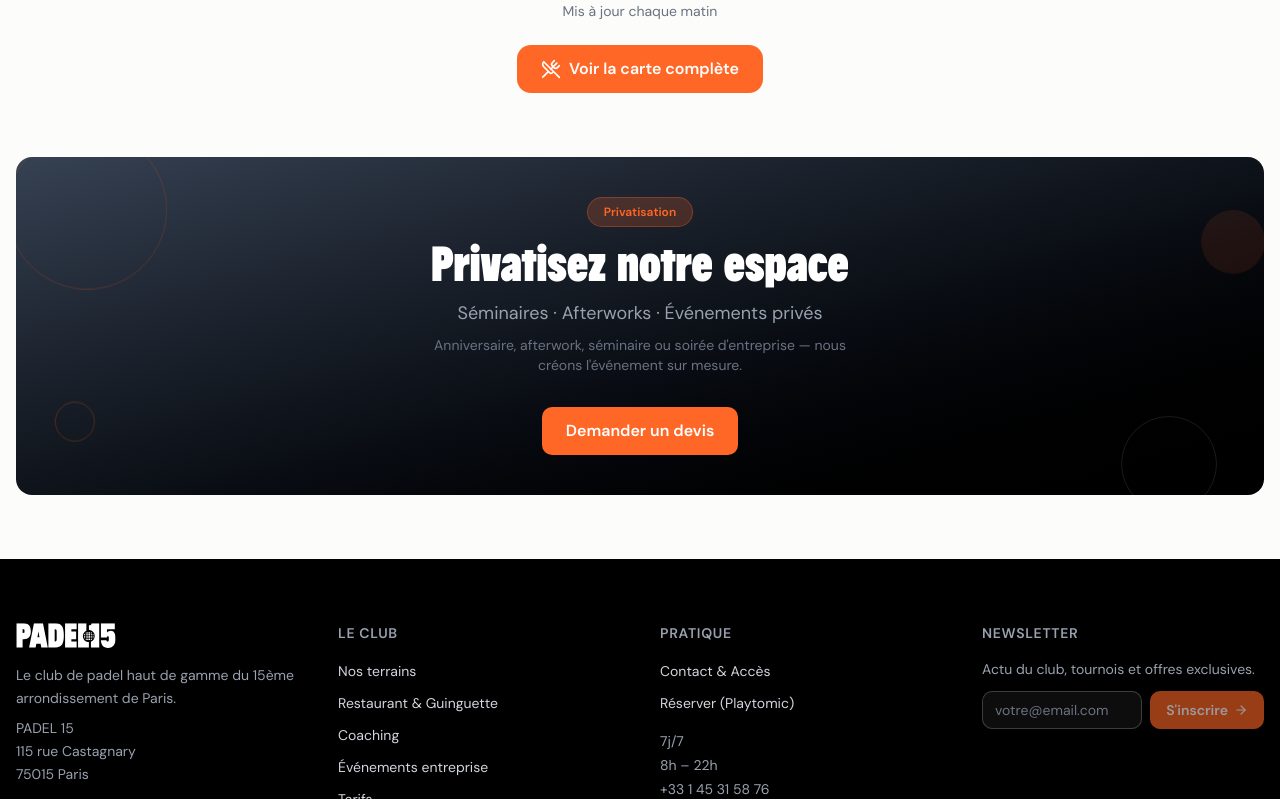
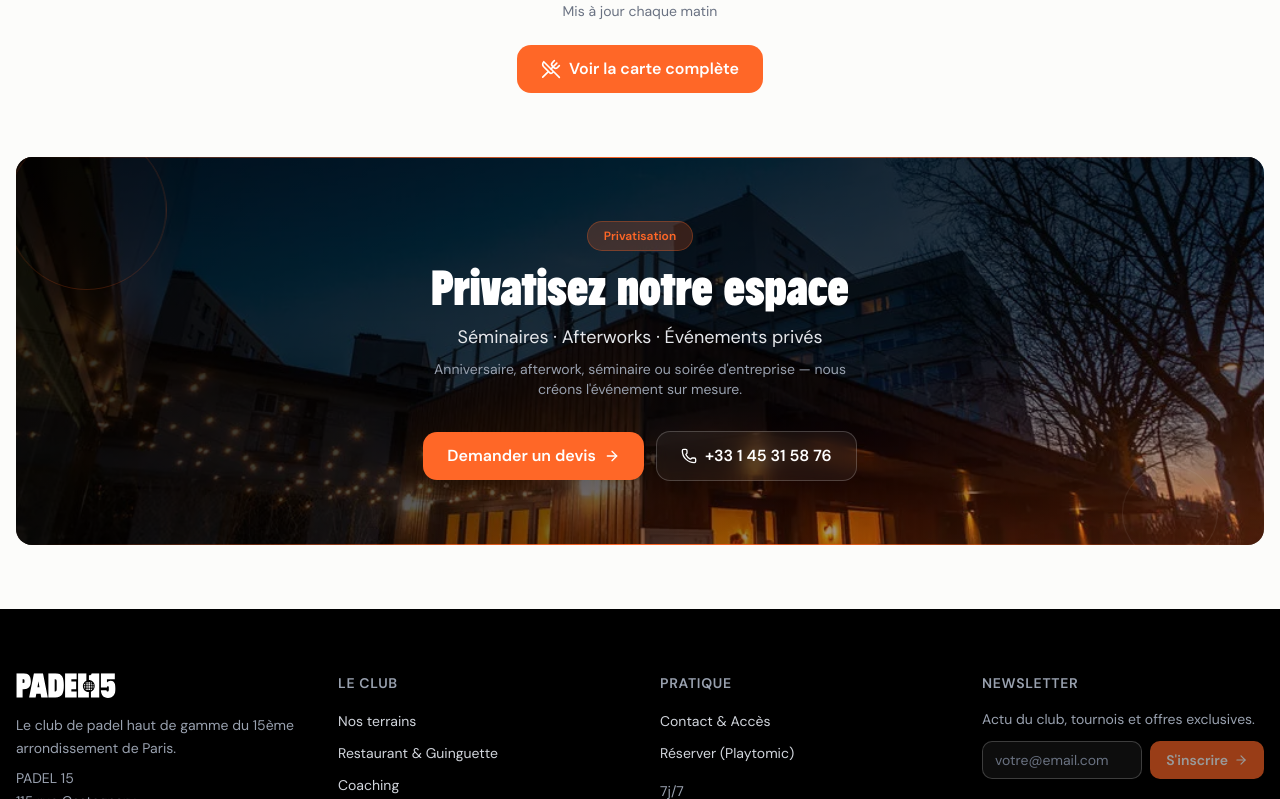
Before and after one commit to martincavil/padel15, a Next.js app: page /restaurant in a window 1280 px wide. Shown: the part 2321-3120 px from the top of the page. Built offline with nearby package versions, Linux system fonts and the light colour scheme.

Commit message:
fix animated card

```diff
--- a/src/components/restaurant/AnimatedPrivatiseCard.tsx
+++ b/src/components/restaurant/AnimatedPrivatiseCard.tsx
@@ -1,45 +1,65 @@
+import Image from "next/image";
+import { ArrowRight, Phone } from "lucide-react";
+
 export function AnimatedPrivatiseCard() {
   return (
-    <div className="relative bg-gradient-to-br from-gray-700 via-gray)800 to-black rounded-2xl p-10 text-center overflow-hidden">
-      {/* Cercle 1 — haut gauche */}
+    <div className="relative rounded-2xl overflow-hidden">
+      {/* Photo de fond */}
+      <div className="absolute inset-0">
+        <Image
+          src="/images/restaurant/rest-ext.webp"
+          alt="Terrasse extérieure Padel 15 — espace privatisable"
+          fill
+          className="object-cover"
+          sizes="(max-width: 1024px) 100vw, 1024px"
+        />
+      </div>
+      {/* Overlay sombre */}
+      <div className="absolute inset-0 bg-gradient-to-br from-black/85 via-black/75 to-brand-dark/30" />
+
+      {/* Liserés accent haut/bas */}
+      <div className="absolute top-0 inset-x-0 h-px bg-gradient-to-r from-transparent via-brand to-transparent z-20" />
+      <div className="absolute bottom-0 inset-x-0 h-px bg-gradient-to-r from-transparent via-brand to-transparent z-20" />
+
+      {/* Cercle décoratif — haut gauche */}
       <div
-        className="absolute w-40 h-40 rounded-full border border-brand/20 top-[-20px] left-[-20px]"
+        className="absolute w-40 h-40 rounded-full border border-brand/20 top-[-20px] left-[-20px] z-10"
         style={{ animation: "float1 9s ease-in-out infinite" }}
       />
-      {/* Cercle 2 — bas droite */}
+      {/* Cercle décoratif — bas droite */}
       <div
-        className="absolute w-24 h-24 rounded-full border border-white/10 bottom-[-10px] right-10"
+        className="absolute w-24 h-24 rounded-full border border-white/10 bottom-[-10px] right-10 z-10"
         style={{ animation: "float2 7s ease-in-out 1s infinite" }}
       />
-      {/* Cercle 3 — haut droite */}
-      <div
-        className="absolute w-16 h-16 rounded-full bg-brand/10 top-10 right-[-8px]"
-        style={{ animation: "float3 11s ease-in-out 2s infinite" }}
-      />
-      {/* Cercle 4 — bas gauche */}
-      <div
-        className="absolute w-10 h-10 rounded-full border border-brand/25 bottom-12 left-8"
-        style={{ animation: "float4 8s ease-in-out 0.5s infinite" }}
-      />
 
-      <div className="relative z-10">
+      <div className="relative z-20 px-6 py-14 sm:px-12 sm:py-16 text-center">
         <span className="inline-block px-4 py-1.5 rounded-full text-xs font-semibold bg-brand/20 text-brand border border-brand/30 mb-5">
           Privatisation
         </span>
         <h2 className="font-buzz text-white mb-3">Privatisez notre espace</h2>
-        <p className="text-gray-400 max-w-lg mx-auto mb-2 text-lg">
+        <p className="text-gray-200 max-w-lg mx-auto mb-2 text-lg">
           Séminaires · Afterworks · Événements privés
         </p>
-        <p className="text-gray-500 max-w-md mx-auto mb-8 text-sm">
+        <p className="text-gray-400 max-w-md mx-auto mb-8 text-sm">
           Anniversaire, afterwork, séminaire ou soirée d&apos;entreprise — nous
           créons l&apos;événement sur mesure.
         </p>
-        <a
-          href="mailto:contact@padel15.fr?subject=Demande privatisation restaurant"
-          className="bg-brand hover:bg-brand-dark text-white font-semibold px-6 py-3 rounded-lg transition-colors inline-block"
-        >
-          Demander un devis
-        </a>
+        <div className="flex flex-col sm:flex-row items-center justify-center gap-3">
+          <a
+            href="mailto:contact@padel15.fr?subject=Demande privatisation restaurant"
+            className="inline-flex items-center justify-center gap-2 bg-brand hover:bg-brand-dark text-white font-semibold px-6 py-3 rounded-xl transition-colors"
+          >
+            Demander un devis
+            <ArrowRight className="w-4 h-4" />
+          </a>
+          <a
+            href="tel:+33145315876"
+            className="inline-flex items-center justify-center gap-2 border border-white/20 hover:border-white/40 bg-white/5 hover:bg-white/10 text-white font-semibold px-6 py-3 rounded-xl transition-colors backdrop-blur-sm"
+          >
+            <Phone className="w-4 h-4" />
+            +33 1 45 31 58 76
+          </a>
+        </div>
       </div>
     </div>
   );
```
